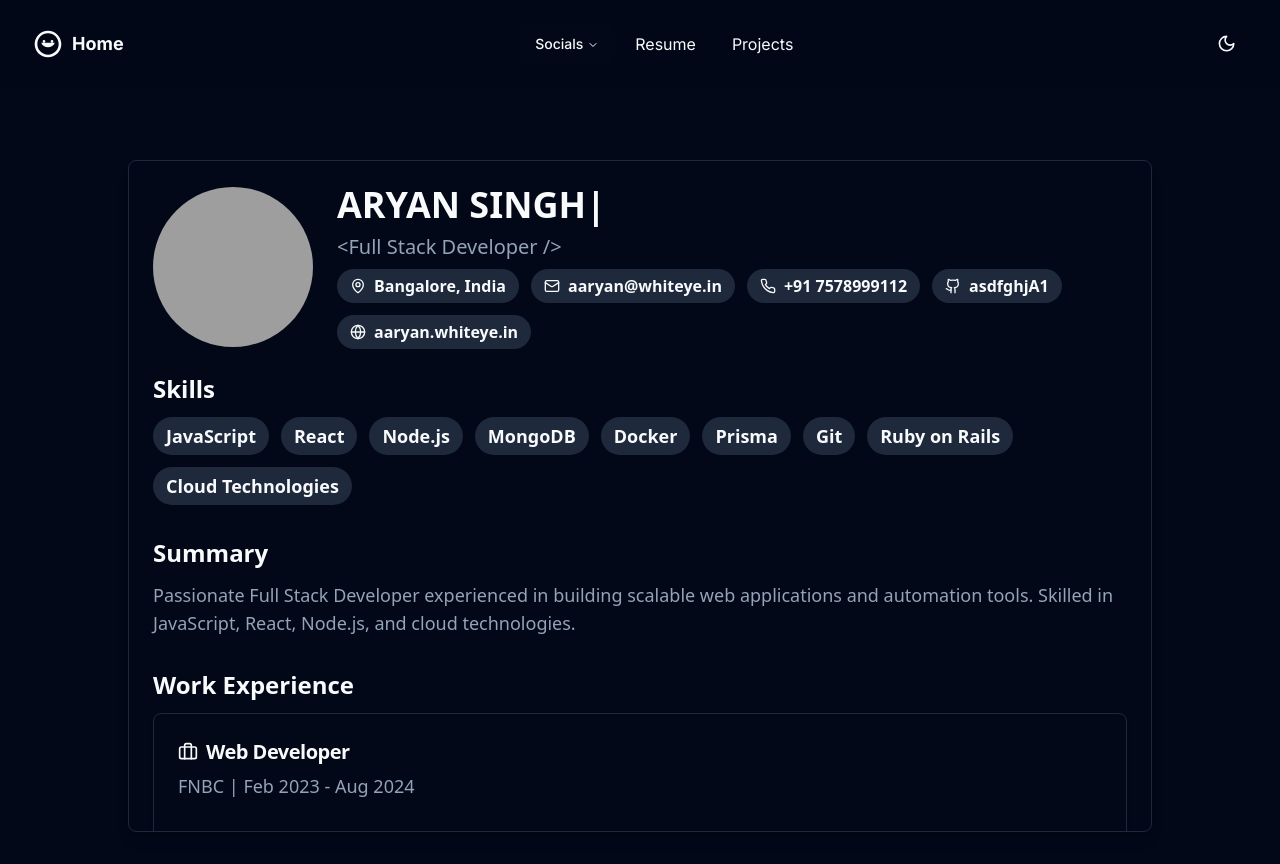
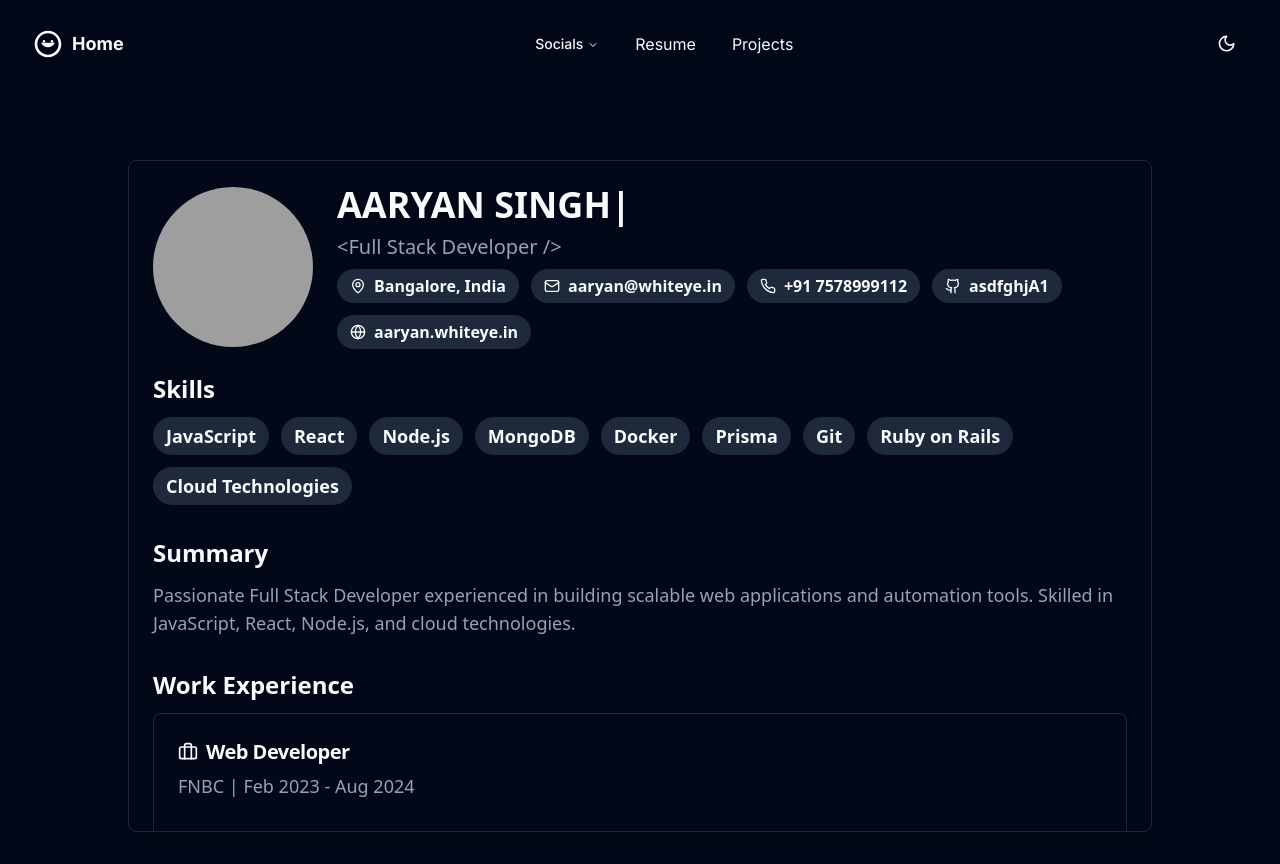
Before and after one commit to maskjelly/whiteye.in, a Next.js app: page /Resume in a window 1280 px wide. Built offline with nearby package versions, Linux system fonts and the light colour scheme; grey boxes are pictures that could not be loaded.

Commit message:
Now i asked AI to do it

```diff
--- a/app/Resume/page.tsx
+++ b/app/Resume/page.tsx
@@ -13,8 +13,8 @@ export default function Resume() {
   useEffect(() => {
     let index = 0;
     const typingInterval = setInterval(() => {
-      if (index < 12) {
-        setTypedText((prev) => prev + fullText.charAt(index));
+      if (index < fullText.length) {
+        setTypedText(fullText.substring(0, index + 1));
         index++;
       } else {
         clearInterval(typingInterval);
```
